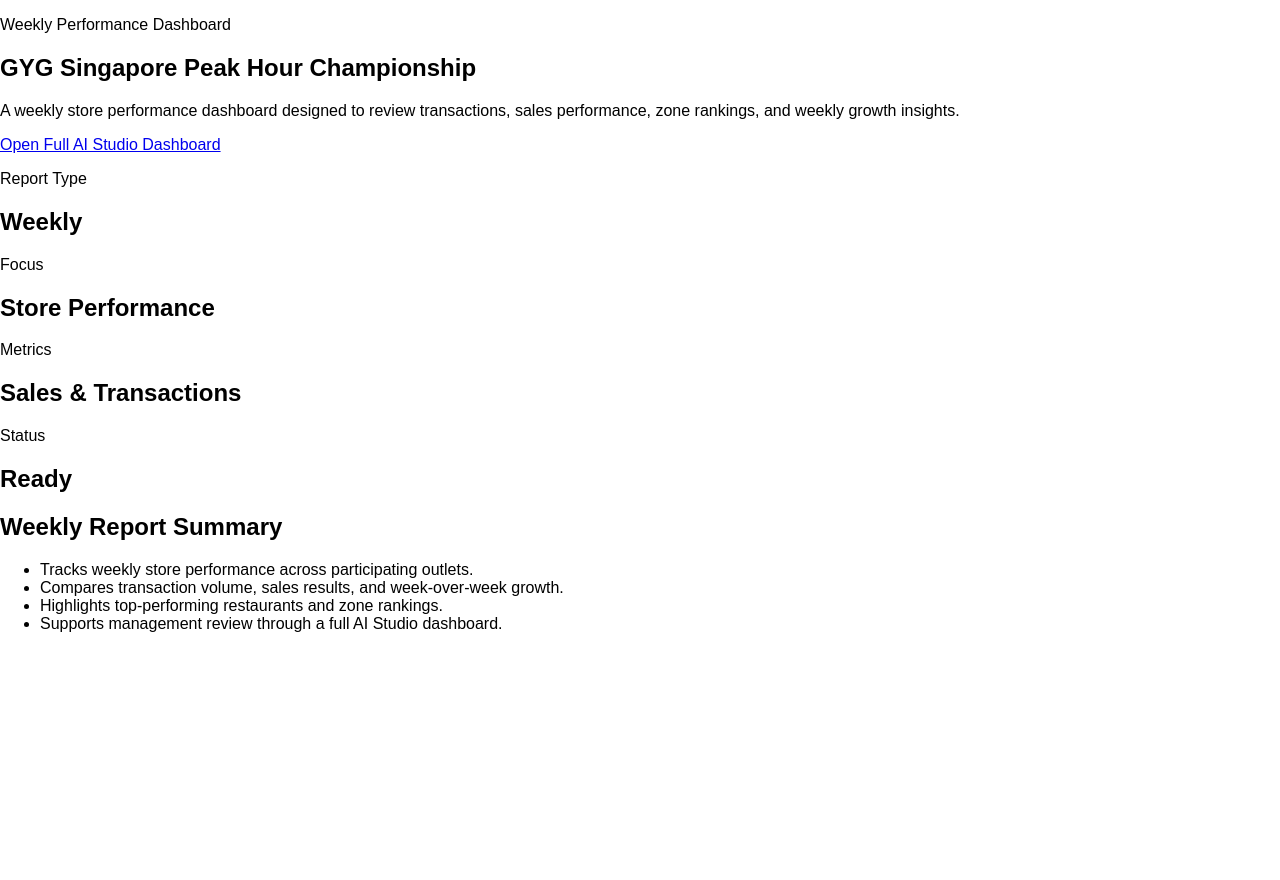
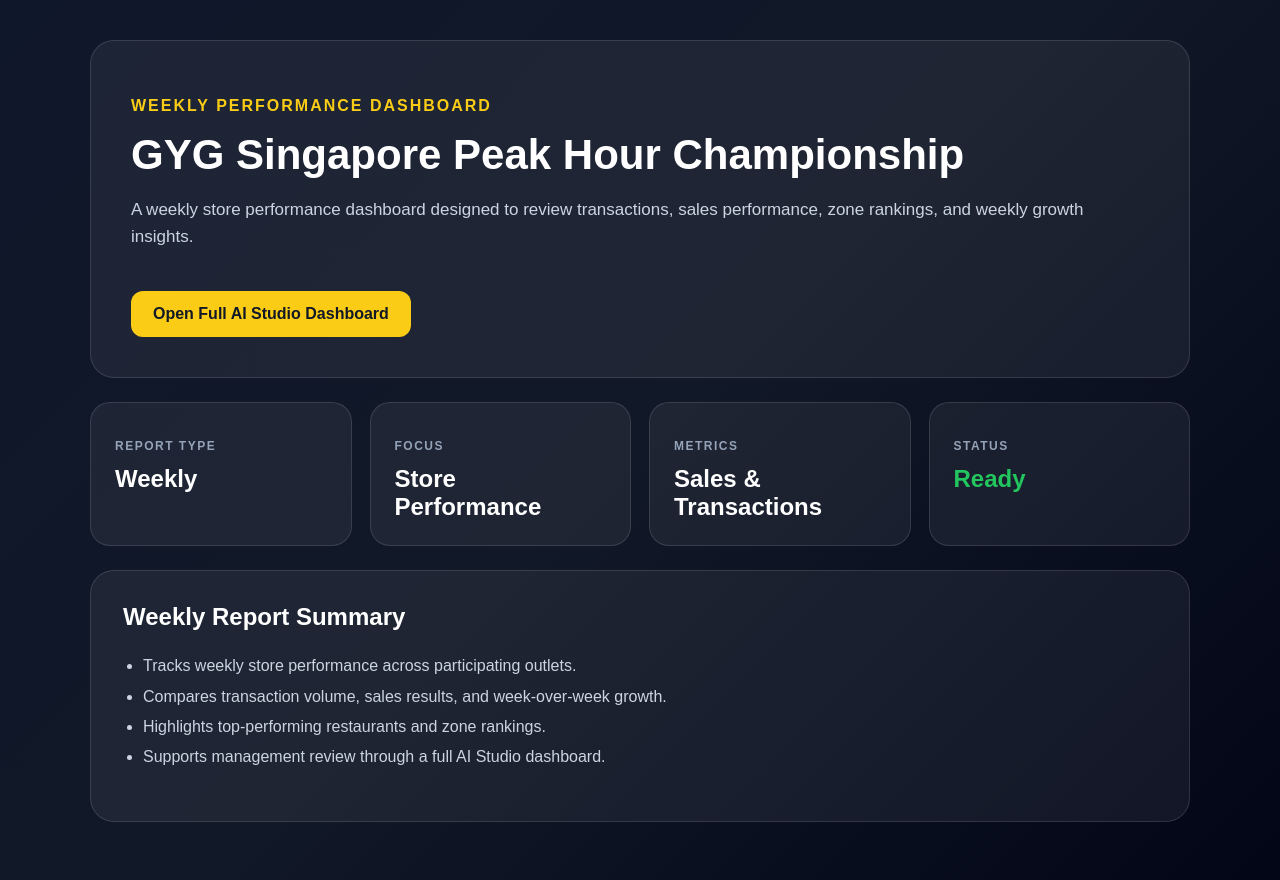
Before and after one commit to Dsunga12/simple-dashboard2, a React (Vite) app: page / in a window 1280 px wide. Before the commit the page ends 800 px from the top, so only its background shows below. Built offline with nearby package versions, Linux system fonts and the light colour scheme.

Commit message:
Update App.tsx

```diff
--- a/src/App.tsx
+++ b/src/App.tsx
@@ -3,18 +3,34 @@
     "https://ai.studio/apps/ee0b21de-b9f1-41e2-a6d4-e2be73c485a7";
 
   return (
-    <main className="min-h-screen bg-slate-950 text-white px-4 py-6 sm:px-6 sm:py-10 lg:px-10">
-      <div className="mx-auto max-w-6xl">
-        <section className="rounded-3xl border border-white/10 bg-white/5 p-6 sm:p-8 lg:p-10">
-          <p className="text-xs font-bold uppercase tracking-[0.25em] text-yellow-400">
-            Weekly Performance Dashboard
+    <div
+      style={{
+        minHeight: "100vh",
+        background: "linear-gradient(135deg, #0f172a 0%, #111827 50%, #020617 100%)",
+        color: "white",
+        fontFamily: "Arial, sans-serif",
+        padding: "40px",
+      }}
+    >
+      <div style={{ maxWidth: "1100px", margin: "0 auto" }}>
+        <div
+          style={{
+            background: "rgba(255,255,255,0.06)",
+            border: "1px solid rgba(255,255,255,0.12)",
+            borderRadius: "24px",
+            padding: "40px",
+            marginBottom: "24px",
+          }}
+        >
+          <p style={{ color: "#facc15", fontWeight: "bold", letterSpacing: "2px" }}>
+            WEEKLY PERFORMANCE DASHBOARD
           </p>
 
-          <h1 className="mt-4 text-3xl font-black leading-tight sm:text-4xl lg:text-5xl">
+          <h1 style={{ fontSize: "42px", margin: "10px 0" }}>
             GYG Singapore Peak Hour Championship
           </h1>
 
-          <p className="mt-4 max-w-3xl text-sm leading-7 text-slate-300 sm:text-base">
+          <p style={{ color: "#cbd5e1", fontSize: "17px", lineHeight: "1.6" }}>
             A weekly store performance dashboard designed to review transactions,
             sales performance, zone rankings, and weekly growth insights.
           </p>
@@ -23,55 +39,88 @@
             href={aiStudioLink}
             target="_blank"
             rel="noopener noreferrer"
-            className="mt-6 inline-flex w-full items-center justify-center rounded-xl bg-yellow-400 px-5 py-4 text-center text-sm font-black text-slate-950 transition hover:bg-yellow-300 sm:w-auto"
+            style={{
+              display: "inline-block",
+              marginTop: "24px",
+              padding: "14px 22px",
+              background: "#facc15",
+              color: "#111827",
+              borderRadius: "12px",
+              textDecoration: "none",
+              fontWeight: "bold",
+            }}
           >
             Open Full AI Studio Dashboard
           </a>
-        </section>
+        </div>
 
-        <section className="mt-5 grid grid-cols-1 gap-4 sm:grid-cols-2 lg:grid-cols-4">
-          <Card label="Report Type" value="Weekly" />
-          <Card label="Focus" value="Store Performance" />
-          <Card label="Metrics" value="Sales & Transactions" />
-          <Card label="Status" value="Ready" green />
-        </section>
+        <div
+          style={{
+            display: "grid",
+            gridTemplateColumns: "repeat(auto-fit, minmax(220px, 1fr))",
+            gap: "18px",
+            marginBottom: "24px",
+          }}
+        >
+          <div style={cardStyle}>
+            <p style={labelStyle}>Report Type</p>
+            <h2 style={valueStyle}>Weekly</h2>
+          </div>
 
-        <section className="mt-5 rounded-3xl border border-white/10 bg-white/5 p-6 sm:p-8">
-          <h2 className="text-2xl font-black">Weekly Report Summary</h2>
+          <div style={cardStyle}>
+            <p style={labelStyle}>Focus</p>
+            <h2 style={valueStyle}>Store Performance</h2>
+          </div>
 
-          <ul className="mt-4 list-disc space-y-3 pl-5 text-sm leading-7 text-slate-300 sm:text-base">
+          <div style={cardStyle}>
+            <p style={labelStyle}>Metrics</p>
+            <h2 style={valueStyle}>Sales & Transactions</h2>
+          </div>
+
+          <div style={cardStyle}>
+            <p style={labelStyle}>Status</p>
+            <h2 style={{ ...valueStyle, color: "#22c55e" }}>Ready</h2>
+          </div>
+        </div>
+
+        <div
+          style={{
+            background: "rgba(255,255,255,0.06)",
+            border: "1px solid rgba(255,255,255,0.12)",
+            borderRadius: "24px",
+            padding: "32px",
+          }}
+        >
+          <h2 style={{ marginTop: 0 }}>Weekly Report Summary</h2>
+
+          <ul style={{ color: "#cbd5e1", lineHeight: "1.9", paddingLeft: "20px" }}>
             <li>Tracks weekly store performance across participating outlets.</li>
             <li>Compares transaction volume, sales results, and week-over-week growth.</li>
             <li>Highlights top-performing restaurants and zone rankings.</li>
             <li>Supports management review through a full AI Studio dashboard.</li>
           </ul>
-        </section>
+        </div>
       </div>
-    </main>
+    </div>
   );
 }
 
-function Card({
-  label,
-  value,
-  green,
-}: {
-  label: string;
-  value: string;
-  green?: boolean;
-}) {
-  return (
-    <div className="rounded-2xl border border-white/10 bg-white/5 p-5 sm:p-6">
-      <p className="text-xs font-bold uppercase tracking-widest text-slate-400">
-        {label}
-      </p>
-      <h2
-        className={`mt-2 break-words text-xl font-black leading-snug sm:text-2xl ${
-          green ? "text-green-400" : "text-white"
-        }`}
-      >
-        {value}
-      </h2>
-    </div>
-  );
-}
+const cardStyle = {
+  background: "rgba(255,255,255,0.06)",
+  border: "1px solid rgba(255,255,255,0.12)",
+  borderRadius: "20px",
+  padding: "24px",
+};
+
+const labelStyle = {
+  color: "#94a3b8",
+  fontSize: "12px",
+  fontWeight: "bold",
+  letterSpacing: "1.5px",
+  textTransform: "uppercase" as const,
+};
+
+const valueStyle = {
+  fontSize: "24px",
+  margin: "8px 0 0",
+};
```
